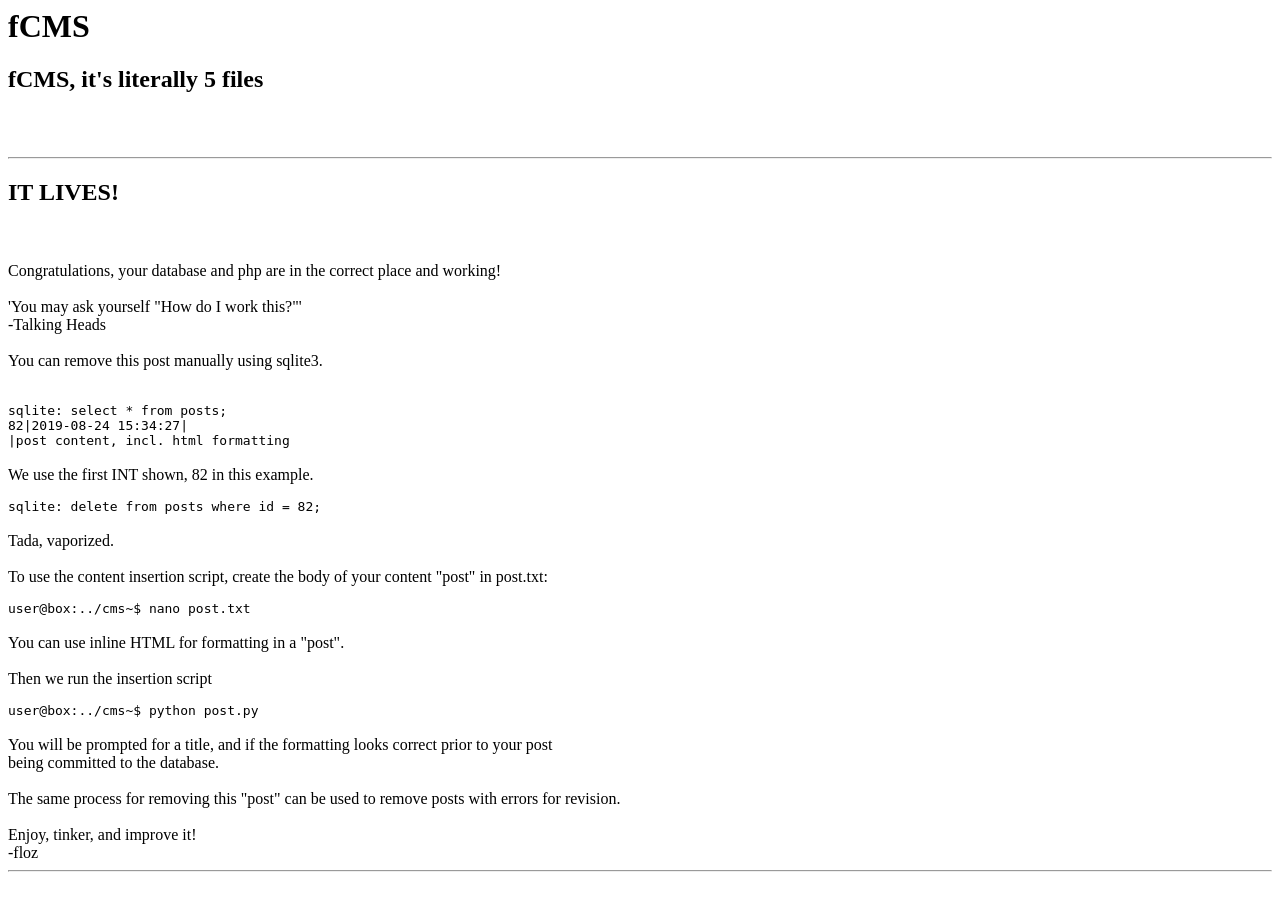
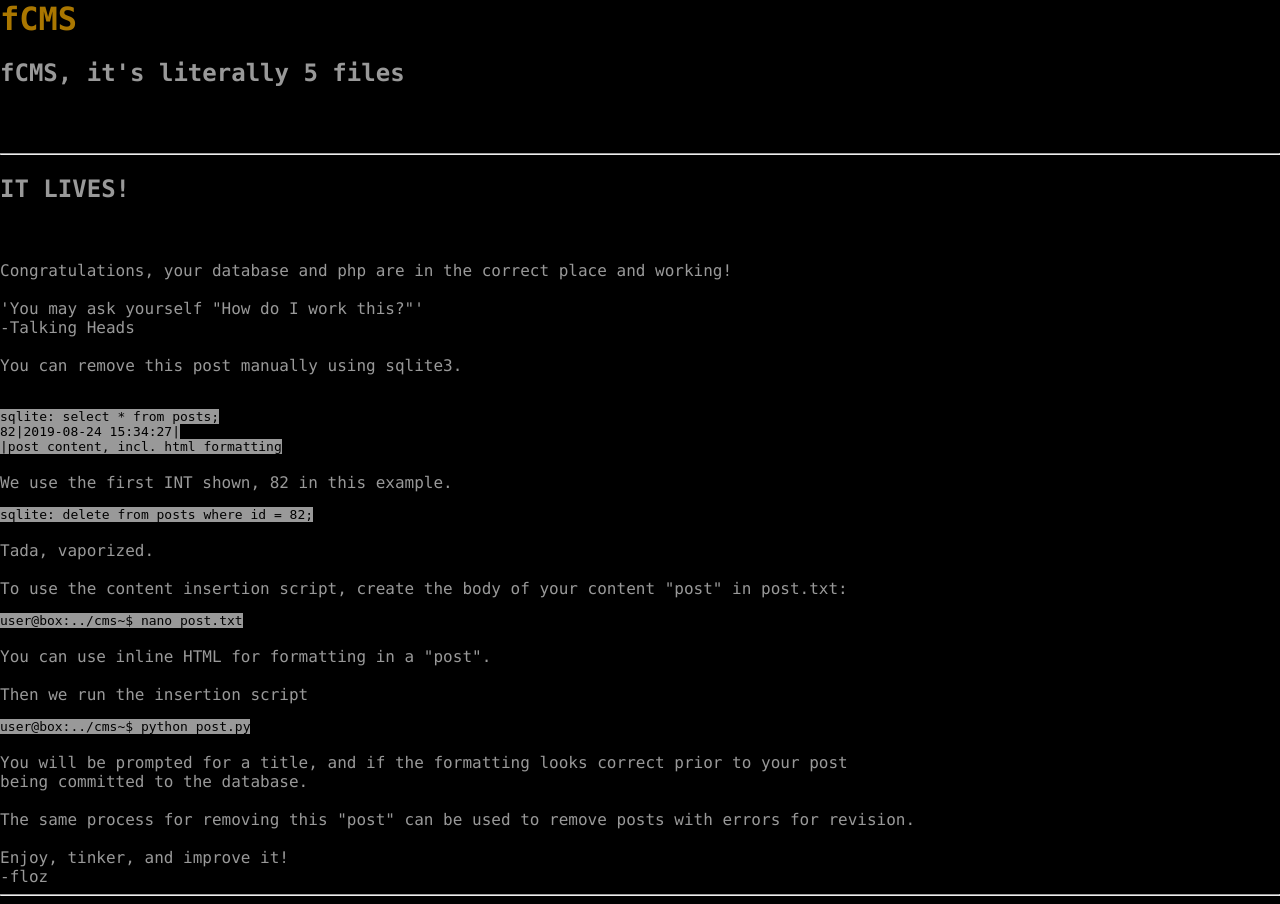
Before and after one commit to aaron-casper/fCMS, a PHP site: page / in a window 1280 px wide. Before the commit the page ends 872 px from the top, so only its background shows below. Run offline with PHP 8.4, Linux system fonts and the light colour scheme; data comes from the database, SQL or seed files in the repository.

Commit message:
Update index.php
Updated CSS on index.php

```diff
--- a/html/index.php
+++ b/html/index.php
@@ -1,23 +1,29 @@
 <head><meta name="viewport" content="width=device-width, initial-scale=1.0"></head>
 <HTML>
-<style type="text/css"> //configure color and font changes as desired in this short bit of CSS
-	//posts/content
+<style type="text/css">
         html,body{
                 border:none;padding:0;margin:2;
                 background:#000000;
                 color:#999999;
                 margin: 0px;
+}
+        body{
                 text-align:left;
-		font-family:"Consolas";
-		color:#999999;
-	}  //links
+                font-family:"Consolas",sans-serif;
+}
         a{
                 color:#AA7700;
 }
-	h1{ //headers
+        code{
+                background:#999999;
+                color:#000000;
+                padding: 0px;
+}
+        h1{
                 color:#AA7700;
 }
 </style>
+
 
 <body>
 <title>fCMS welcome page</title>
```
Lines whose indentation alone changed are shown as unchanged.
